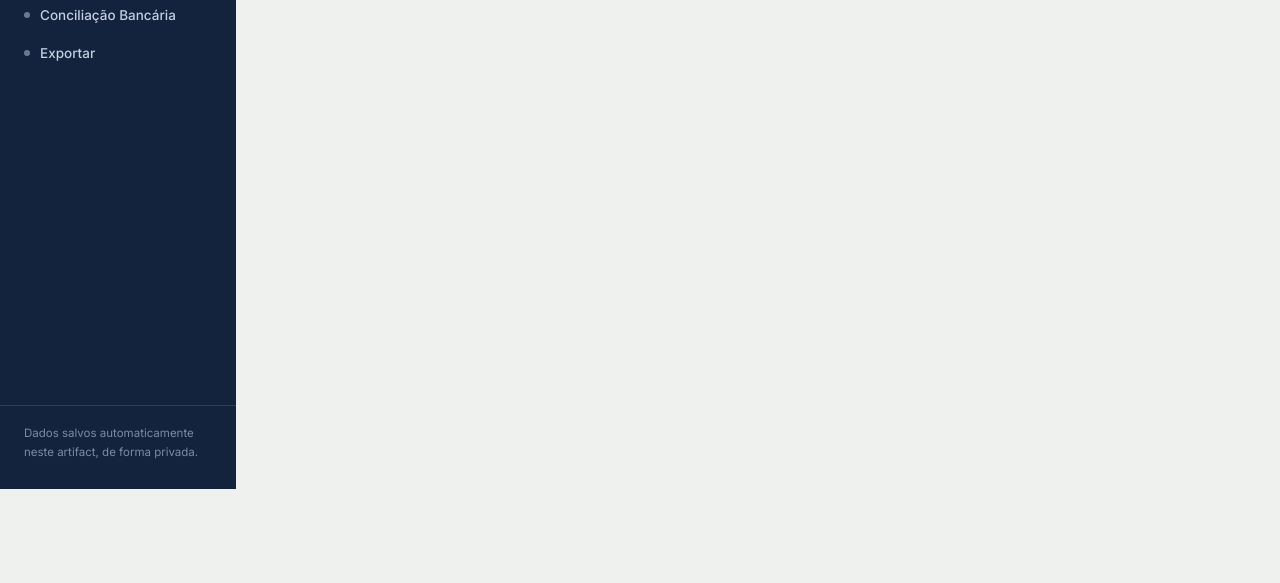
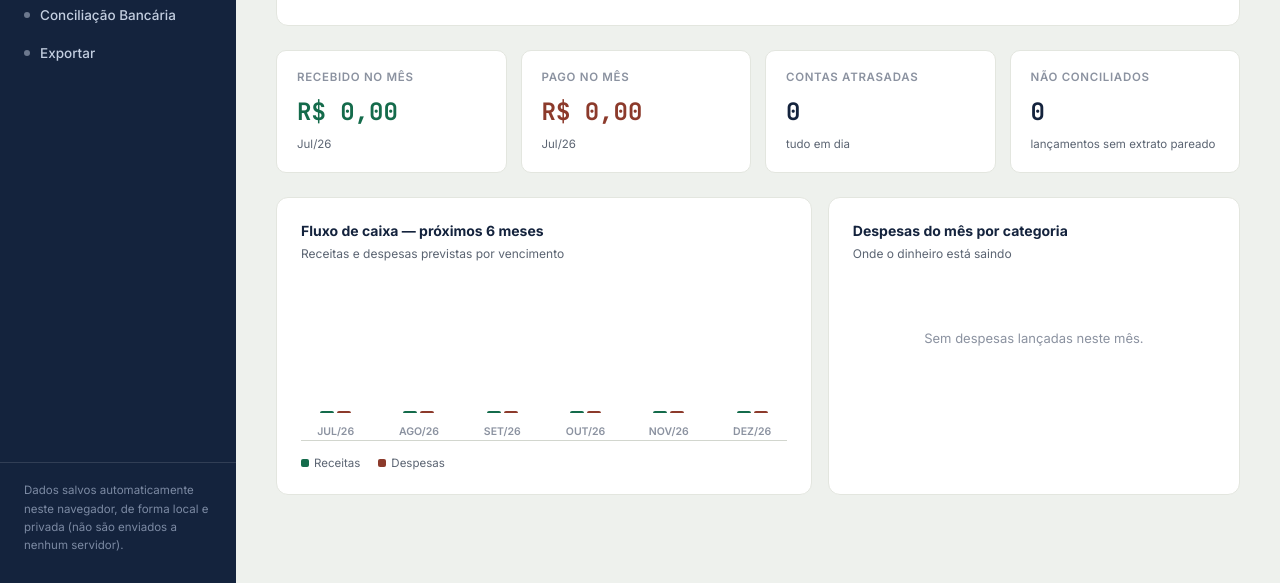
Before and after one commit to marcuscampos85-art/controle-financeiro-impacto, a plain HTML site: page index.html in a window 1280 px wide. Shown: the part 311-894 px from the top of the page. Before the commit the page ends 800 px from the top, so only its background shows below. Drawn offline with Linux system fonts and the light colour scheme.

Commit message:
Corrige dashboard não aparecer no carregamento inicial e ajusta texto de armazenamento
Updated sidebar footnote to clarify data storage location and privacy.

```diff
--- a/index.html
+++ b/index.html
@@ -356,14 +356,14 @@ td.checkcol,th.checkcol{width:34px;text-align:center;}
       <button class="navlink" data-page="conciliacao"><span class="dot"></span>Conciliação Bancária</button>
       <button class="navlink" data-page="exportar"><span class="dot"></span>Exportar</button>
     </nav>
-    <div class="sidebar-foot">Dados salvos automaticamente neste artifact, de forma privada.</div>
+          <div class="sidebar-foot">Dados salvos automaticamente neste navegador, de forma local e privada (não são enviados a nenhum servidor).</div>
   </aside>
 
   <main>
     <div id="loading" class="loading-msg">Carregando seus dados...</div>
 
     <!-- DASHBOARD -->
-    <section class="page" id="page-dashboard">
+        <section class="page active" id="page-dashboard">
       <div class="page-head">
         <div>
           <div class="page-title">Visão geral</div>
```
